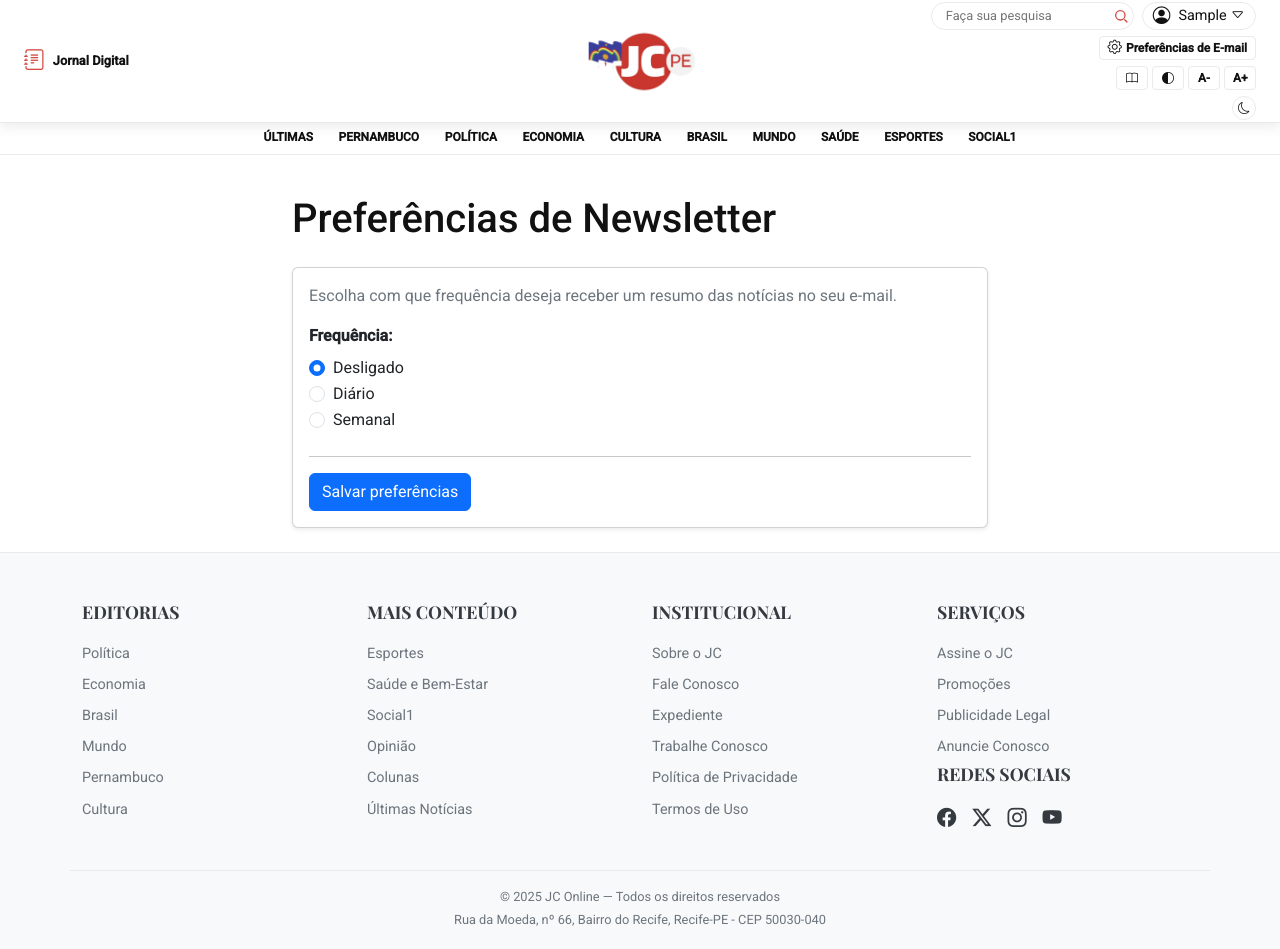
After one commit to Rafaellc-DEV/jc-projetos2, a Django app: page /preferencias-email/ in a window 1280 px wide. The commit adds this page. Run offline with Django 5.2, Linux system fonts and the light colour scheme; the visitor is signed in with stand-in values (Sample User, id 1); data comes from the database, SQL or seed files in the repository; data that the repository does not hold is empty.

Commit message:
[HU.9] Receber Notícias Rápidas por Email

```diff
--- a/noticias/forms.py
+++ b/noticias/forms.py
@@ -1,26 +1,61 @@
-# Arquivo: [SeuApp]/forms.py
+from django import forms
+from .models import PreferenciaEmail, Comentario,CustomUser # Importando Comentario
 
-from django import forms
-from .models import Comentario # Garante que você está importando o modelo de Comentário
+# ===============================
+# Formulário de Preferência de E-mail
+# ===============================
+class PreferenciaEmailForm(forms.ModelForm):
+    class Meta:
+        model = PreferenciaEmail
+        fields = ['receber_emails', 'categorias']
+        widgets = {
+            # Transforma a seleção de categorias em Checkboxes fáceis de clicar
+            'categorias': forms.CheckboxSelectMultiple(),
+        }
 
+    def __init__(self, *args, **kwargs):
+        super(PreferenciaEmailForm, self).__init__(*args, **kwargs)
+        # Adiciona classe Bootstrap ao checkbox principal
+        if 'receber_emails' in self.fields:
+            self.fields['receber_emails'].widget.attrs.update({'class': 'form-check-input'})
+
+
+# ===============================
+# NOVO: Formulário de Atualização de E-mail
+# ===============================
+class AtualizarEmailForm(forms.ModelForm):
+    # Sobrescreve o campo email para garantir que o 'type' seja 'email'
+    email = forms.EmailField(
+        label='Novo Endereço de E-mail',
+        required=True,
+        widget=forms.EmailInput(attrs={'class': 'form-control', 'placeholder': 'Seu novo e-mail'})
+    )
+
+    class Meta:
+        model = CustomUser
+        # O CustomUser é usado porque ele contém o campo 'email'
+        fields = ['email']
+
+    def clean_email(self):
+        email = self.cleaned_data.get('email')
+        # Verifica se o novo email já está em uso por outro usuário
+        if CustomUser.objects.filter(email=email).exclude(pk=self.instance.pk).exists():
+            raise forms.ValidationError("Este endereço de e-mail já está sendo usado por outra conta.")
+        return email
+
+# ===============================
+# Formulário de Comentário (CORRIGIDO)
+# ===============================
 class ComentarioForm(forms.ModelForm):
-    """
-    Define o formulário para coletar o nome e o texto do comentário.
-    """
     class Meta:
         model = Comentario
-        # Os campos que o usuário preenche no modal
-        fields = ('autor', 'texto')
-
-        # Estilização básica com Bootstrap
+        # Inclui apenas o campo 'texto'. Os campos 'noticia' e 'usuario'
+        # são preenchidos automaticamente na view.
+        fields = ['texto']
         widgets = {
-            'autor': forms.TextInput(attrs={
-                'class': 'form-control',
-                'placeholder': 'Seu nome ou apelido'
-            }),
             'texto': forms.Textarea(attrs={
                 'class': 'form-control',
                 'rows': 3,
-                'placeholder': 'Digite seu comentário...'
+                'placeholder': 'Escreva seu comentário aqui...'
             }),
         }
--- a/noticias/urls.py
+++ b/noticias/urls.py
@@ -1,4 +1,3 @@
-# noticias/urls.py
 from django.urls import path, include
 from rest_framework.routers import DefaultRouter
 from . import views
@@ -15,31 +14,41 @@ urlpatterns = [
     # ----------------------
     path("", views.home, name="home"),
     path("buscar/", views.search, name="search"),
+
+    # Autenticação
     path("login/", views.login_view, name="login"),
     path("logout/", views.logout_view, name="logout"),
     path("register/", views.register_view, name="register"),
+
+    # Funcionalidades de Usuário / Premium
     path("premium/", views.conteudo_premium, name="conteudo_premium"),
-
-    # --- ESTE É O PATH QUE ESTAVA FALTANDO ---
     path("personalizar-feed/", views.personalizar_feed_view, name="personalizar_feed"),
 
-    # --- URL da Categoria (DEVE VIR ANTES da notícia) ---
+    # --- PREFERÊNCIAS DE EMAIL (Já existia) ---
+    path("preferencias-email/", views.preferencias_email, name="preferencias_email"),
+
+    # --- NOVO: ATUALIZAÇÃO DO EMAIL PRINCIPAL ---
+    path("atualizar-email/", views.atualizar_email_view, name="atualizar_email"),
+
+    # ----------------------
+    # API: Endpoints Específicos
+    # ----------------------
+    path("api/noticias/<int:id_noticia>/comentarios/", views.CriarComentarioView.as_view(), name="comentarios_api"),
+    path("api/noticias/<int:noticia_id>/like/", views.LikeNoticiaView.as_view(), name="like-noticia"),
+
+    # ----------------------
+    # Rotas Dinâmicas (Devem ficar por último para não conflitar)
+    # ----------------------
+    # URL da Categoria
     path("categoria/<slug:categoria_slug>/", views.categoria_detalhe, name="categoria_detalhe"),
-
+    # Detalhe da Notícia (Categoria / Slug da notícia)
     path("<slug:categoria_slug>/<slug:noticia_slug>/", views.noticia_detalhe, name="noticia_detalhe"),
 
     # ----------------------
-    # API: Comentários (POST, GET, DELETE)
-    # ----------------------
-    path("api/noticias/<int:id_noticia>/comentarios/", views.CriarComentarioView.as_view(), name="comentarios_api"),
-
-    # ----------------------
-    # API: Curtidas (POST = curtir/descurtir, DELETE = descurtir)
-    # ----------------------
-    path("api/noticias/<int:noticia_id>/like/", views.LikeNoticiaView.as_view(), name="like-noticia"),
-
-    # ----------------------
-    # Inclui rotas do router
+    # Inclui rotas do router (API Principal)
     # ----------------------
     path('', include(router.urls)),
+
+    # REMOVIDO: path("", include("noticias.urls"))
+    # MOTIVO: Isso causava um loop infinito (RecursionError) pois o arquivo chamava a si mesmo.
 ]
--- a/noticias/views.py
+++ b/noticias/views.py
@@ -1,4 +1,3 @@
-# noticias/views.py
 import json
 from django.contrib import messages
 from django.contrib.auth import authenticate, login, logout, get_user_model
@@ -12,7 +11,10 @@ from rest_framework.views import APIView
 from rest_framework.response import Response
 from rest_framework import status, permissions, viewsets
 from rest_framework.permissions import IsAuthenticated
-from .models import Noticia, Comentario, Categoria, Curtida, PreferenciasFeed
+
+# --- IMPORTS CORRIGIDOS ---
+from .models import Noticia, Comentario, Categoria, Curtida, PreferenciasFeed, PreferenciaEmail
+from .forms import PreferenciaEmailForm, AtualizarEmailForm   # Importante: Importar o formulário
 from .serializers import ComentarioSerializer, NoticiaSerializer
 
 User = get_user_model()
@@ -84,7 +86,17 @@ def home(request):
 
     # Adiciona "Últimas Notícias" no final
     ultimas = Noticia.objects.exclude(categoria__slug="atuais").order_by('-data_publicacao')
-    if ultimas and not (request.user.is_authenticated and preferencias.personalizacao_ativa):
+
+    # Verifica se preferencias existe antes de usar no if
+    user_pref_ativa = False
+    if request.user.is_authenticated:
+        try:
+            pref = PreferenciasFeed.objects.get(usuario=request.user)
+            user_pref_ativa = pref.personalizacao_ativa
+        except PreferenciasFeed.DoesNotExist:
+            pass
+
+    if ultimas and not user_pref_ativa:
         dados_feed.append({
             'categoria': {'nome': 'Últimas Notícias', 'slug': None},
             'destaque': ultimas.first(),
@@ -98,16 +110,12 @@ def home(request):
     sidebar_recentes = Noticia.objects.all().order_by('-data_publicacao')[:3]
 
     context = {
-        'dados_atuais': dados_atuais, # Novo
-        'dados_feed': dados_feed,     # Novo
+        'dados_atuais': dados_atuais,
+        'dados_feed': dados_feed,
         'sidebar_curtidas': sidebar_curtidas,
         'sidebar_recentes': sidebar_recentes,
     }
     return render(request, "home.html", context)
-
-
-# ... (O resto do seu views.py: personalizar_feed_view, categoria_detalhe, login_view, etc. permanece igual) ...
-# ... (Nenhuma outra view precisa ser alterada) ...
 
 @login_required
 def personalizar_feed_view(request):
@@ -135,6 +143,10 @@ def personalizar_feed_view(request):
         return redirect("personalizar_feed")
 
     slugs_usuario = preferencias.categorias_ordenadas
+    # Proteção contra lista vazia ou None
+    if not slugs_usuario:
+        slugs_usuario = []
+
     ordem_preservada = Case(*[When(slug=slug, then=Value(i)) for i, slug in enumerate(slugs_usuario)])
 
     categorias_usuario = Categoria.objects.filter(slug__in=slugs_usuario).order_by(ordem_preservada).distinct()
@@ -239,6 +251,10 @@ def conteudo_premium(request):
         return HttpResponseForbidden("Acesso restrito a assinantes.")
     return render(request, "premium.html")
 
+# ==========================
+# API VIEWSETS
+# ==========================
+
 class NoticiaViewSet(viewsets.ReadOnlyModelViewSet):
     queryset = Noticia.objects.all().order_by('-data_publicacao')
     serializer_class = NoticiaSerializer
@@ -304,3 +320,47 @@ class LikeNoticiaView(APIView):
             return Response({'mensagem': 'Você não curtiu esta notícia.'}, status=status.HTTP_400_BAD_REQUEST)
         except Exception as e:
             return Response({'erro': str(e)}, status=status.HTTP_400_BAD_REQUEST)
+
+# ===============================
+# NOVO: View para Atualização de E-mail Principal
+# ===============================
+@login_required
+def atualizar_email_view(request):
+    """
+    Permite ao usuário autenticado alterar o seu endereço de e-mail principal.
+    """
+    if request.method == 'POST':
+        # Instancia o formulário com a requisição POST e a instância do usuário atual
+        form = AtualizarEmailForm(request.POST, instance=request.user)
+        if form.is_valid():
+            # A função form.save() irá salvar o novo email no objeto CustomUser (request.user)
+            form.save()
+            messages.success(request, "Seu endereço de e-mail foi atualizado com sucesso!")
+            return redirect('atualizar_email') # Redireciona para evitar reenvio
+        else:
+            # Se o formulário for inválido (ex: email já em uso)
+            messages.error(request, "Erro ao atualizar o e-mail. Verifique os dados.")
+    else:
+        # GET: Carrega o formulário com o e-mail atual do usuário
+        form = AtualizarEmailForm(instance=request.user)
+
+    return render(request, 'noticias/atualizar_email.html', {'form': form})
+
+@login_required
+def preferencias_email(request):
+    # Busca ou cria a preferência do usuário
+    preferencia, created = PreferenciaEmail.objects.get_or_create(usuario=request.user)
+
+    if request.method == 'POST':
+        # Usa o form para validar e salvar os dados
+        form = PreferenciaEmailForm(request.POST, instance=preferencia)
+        if form.is_valid():
+            form.save()
+            messages.success(request, "Preferências de e-mail atualizadas com sucesso!")
+            return redirect('preferencias_email')
+        else:
+            messages.error(request, "Erro ao salvar. Verifique os campos.")
+    else:
+        form = PreferenciaEmailForm(instance=preferencia)
+
+    return render(request, 'preferencias_email.html', {'form': form})
--- a/templates/base.html
+++ b/templates/base.html
@@ -84,11 +84,12 @@
 
       <div class="header-row-bottom d-none d-lg-flex">
 
-        <a href="#" class="ac-button newsletter-btn"
-           data-bs-toggle="tooltip" data-bs-placement="bottom" data-bs-title="Assinar Newsletter">
-          <i class="bi bi-envelope-paper"></i>
-          <span>Newsletter</span>
+        <a href="{% url 'preferencias_email' %}" class="ac-button newsletter-btn"
+           data-bs-toggle="tooltip" data-bs-placement="bottom" data-bs-title="Gerenciar suas preferências de E-mail">
+          <i class="bi bi-gear"></i> <!-- Ícone de engrenagem para "Gerenciar" -->
+          <span>Preferências de E-mail</span>
         </a>
+    </div>
 
         <div class="accessibility-controls">
           <button id="sepia-toggle" class="ac-button" aria-label="Modo Leitura"
@@ -147,6 +148,7 @@
         <a class="list-group-item list-group-item-action" href="{% url 'categoria_detalhe' 'saude-e-bem-estar' %}">Saúde e Bem-Estar</a>
         <a class="list-group-item list-group-item-action" href="{% url 'categoria_detalhe' 'esportes' %}">Esportes</a>
         <a class="list-group-item list-group-item-action" href="{% url 'categoria_detalhe' 'social1' %}">Social1</a>
+        <a class="list-group-item list-group-item-action" href="{% url 'preferencias_email' %}">Notícias por e-mail</a>
         <a class="list-group-item list-group-item-action" href="{% url 'categoria_detalhe' 'interior' %}">Interior</a>
 
         <hr>
--- /dev/null
+++ b/templates/preferencias_email.html
@@ -0,0 +1,178 @@
+{% extends "base.html" %}
+
+{% block title %}Preferências de Newsletter - JC Online{% endblock %}
+
+{% block content %}
+<div class="container" style="max-width: 720px;">
+  <h1 class="mb-4">Preferências de Newsletter</h1>
+
+  <div class="card shadow-sm">
+    <div class="card-body">
+
+      <p class="text-muted mb-3">
+        Escolha com que frequência deseja receber um resumo das notícias no seu e-mail.
+      </p>
+
+      <form method="post">
+        {% csrf_token %}
+
+        <!-- FREQUÊNCIA -->
+        <div class="mb-4">
+          <label class="form-label fw-bold">Frequência:</label>
+
+          <div class="form-check">
+            <input class="form-check-input" type="radio" name="frequencia"
+                   id="freq_desligado" value="desligado" checked>
+            <label class="form-check-label" for="freq_desligado">Desligado</label>
+          </div>
+
+          <div class="form-check">
+            <input class="form-check-input" type="radio" name="frequencia"
+                   id="freq_diario" value="diario">
+            <label class="form-check-label" for="freq_diario">Diário</label>
+          </div>
+
+          <div class="form-check">
+            <input class="form-check-input" type="radio" name="frequencia"
+                   id="freq_semanal" value="semanal">
+            <label class="form-check-label" for="freq_semanal">Semanal</label>
+          </div>
+        </div>
+
+        <hr>
+
+        <!-- SEÇÃO DIÁRIO -->
+        <div id="secao-diario" class="mb-4" style="display: none;">
+          <h5>Se diário:</h5>
+          <p>Selecione em quais dias da semana você deseja receber a newsletter.</p>
+
+          <div class="row">
+            <div class="col-md-4">
+              <div class="form-check">
+                <input class="form-check-input" type="checkbox"
+                       id="dia_segunda" name="dias_diarios" value="segunda">
+                <label class="form-check-label" for="dia_segunda">Segunda-feira</label>
+              </div>
+            </div>
+
+            <div class="col-md-4">
+              <div class="form-check">
+                <input class="form-check-input" type="checkbox"
+                       id="dia_terca" name="dias_diarios" value="terca">
+                <label class="form-check-label" for="dia_terca">Terça-feira</label>
+              </div>
+            </div>
+
+            <div class="col-md-4">
+              <div class="form-check">
+                <input class="form-check-input" type="checkbox"
+                       id="dia_quarta" name="dias_diarios" value="quarta">
+                <label class="form-check-label" for="dia_quarta">Quarta-feira</label>
+              </div>
+            </div>
+          </div>
+
+          <div class="row mt-2">
+            <div class="col-md-4">
+              <div class="form-check">
+                <input class="form-check-input" type="checkbox"
+                       id="dia_quinta" name="dias_diarios" value="quinta">
+                <label class="form-check-label" for="dia_quinta">Quinta-feira</label>
+              </div>
+            </div>
+
+            <div class="col-md-4">
+              <div class="form-check">
+                <input class="form-check-input" type="checkbox"
+                       id="dia_sexta" name="dias_diarios" value="sexta">
+                <label class="form-check-label" for="dia_sexta">Sexta-feira</label>
+              </div>
+            </div>
+
+            <div class="col-md-4">
+              <div class="form-check">
+                <input class="form-check-input" type="checkbox"
+                       id="dia_sabado" name="dias_diarios" value="sabado">
+                <label class="form-check-label" for="dia_sabado">Sábado</label>
+              </div>
+            </div>
+          </div>
+
+          <div class="row mt-2">
+            <div class="col-md-4">
+              <div class="form-check">
+                <input class="form-check-input" type="checkbox"
+                       id="dia_domingo" name="dias_diarios" value="domingo">
+                <label class="form-check-label" for="dia_domingo">Domingo</label>
+              </div>
+            </div>
+          </div>
+        </div>
+
+        <!-- SEÇÃO SEMANAL -->
+        <div id="secao-semanal" class="mb-4" style="display: none;">
+          <h5>Se semanal:</h5>
+          <p>Escolha em qual dia da semana você quer receber o resumo.</p>
+
+          <select class="form-select" name="dia_semanal">
+            <option value="">-- Selecione o dia --</option>
+            <option value="segunda">Segunda-feira</option>
+            <option value="terca">Terça-feira</option>
+            <option value="quarta">Quarta-feira</option>
+            <option value="quinta">Quinta-feira</option>
+            <option value="sexta">Sexta-feira</option>
+            <option value="sabado">Sábado</option>
+            <option value="domingo">Domingo</option>
+          </select>
+        </div>
+
+        <!-- HORÁRIO (usado em ambos) -->
+        <div id="secao-horario" class="mb-4" style="display: none;">
+          <h5>Horário:</h5>
+          <p>Esse horário é usado tanto para o envio diário quanto semanal.</p>
+          <input type="time" name="horario_envio" class="form-control">
+        </div>
+
+        <button type="submit" class="btn btn-primary">
+          Salvar preferências
+        </button>
+      </form>
+    </div>
+  </div>
+</div>
+{% endblock %}
+
+{% block extra_js %}
+<script>
+  function atualizarSecoesFrequencia() {
+    const freqSelecionada = document.querySelector('input[name="frequencia"]:checked')?.value;
+
+    const secaoDiario  = document.getElementById('secao-diario');
+    const secaoSemanal = document.getElementById('secao-semanal');
+    const secaoHorario = document.getElementById('secao-horario');
+
+    if (freqSelecionada === 'diario') {
+      secaoDiario.style.display  = 'block';
+      secaoSemanal.style.display = 'none';
+      secaoHorario.style.display = 'block';
+    } else if (freqSelecionada === 'semanal') {
+      secaoDiario.style.display  = 'none';
+      secaoSemanal.style.display = 'block';
+      secaoHorario.style.display = 'block';
+    } else {
+      // desligado
+      secaoDiario.style.display  = 'none';
+      secaoSemanal.style.display = 'none';
+      secaoHorario.style.display = 'none';
+    }
+  }
+
+  document.addEventListener('DOMContentLoaded', function () {
+    atualizarSecoesFrequencia();
+
+    document.querySelectorAll('input[name="frequencia"]').forEach(function (radio) {
+      radio.addEventListener('change', atualizarSecoesFrequencia);
+    });
+  });
+</script>
+{% endblock %}
```
Also changed, not shown: jc_projetos2/settings.py (+9 -0 lines), noticias/admin.py (+24 -1 lines), noticias/management/commands/enviar_emails.py (added, +93 -0 lines), noticias/models.py (+44 -0 lines), noticias/management/__init__.py (added), noticias/management/commands/__init__.py (added), noticias/migrations/0013_emailsendlog_preferenciaemail.py (added).
